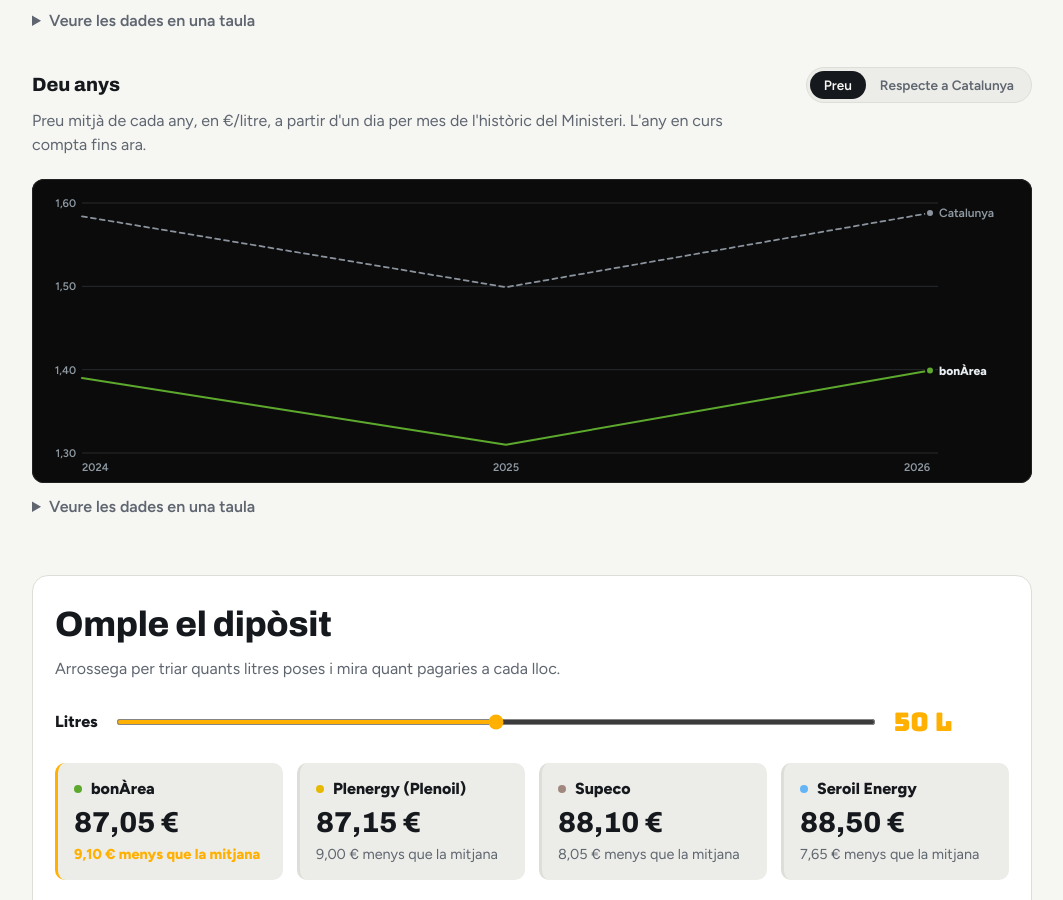
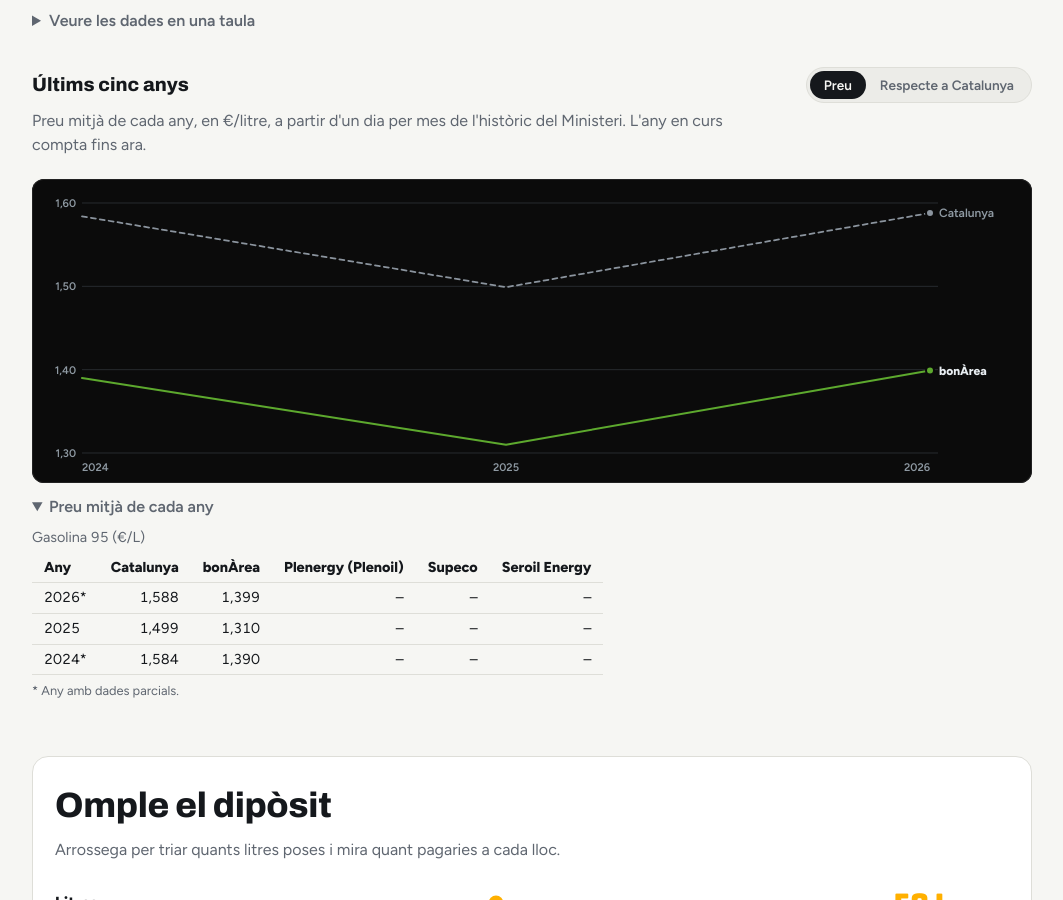
Before and after one commit to MartiFarranC/gulusinaCAT, a website with bundled scripts: page index.html in a window 1280 px wide. Shown: the part 4083-4983 px from the top of the page, without its empty margins (108-1171 px from the left). Built offline with nearby package versions, Linux system fonts and the light colour scheme; no server answers.

Commit message:
feat: mostra els últims cinc anys i el preu mitjà de cada any
El gràfic de deu anys passa a mostrar només els cinc últims, amb tots
els anys a l'eix. La taula de sota, oberta per defecte, dona sempre el
preu mitjà de cada any, també quan el gràfic mostra la diferència amb
la mitjana de Catalunya.

```diff
--- a/assets/js/evolucio.js
+++ b/assets/js/evolucio.js
@@ -1,10 +1,10 @@
-/** Com han anat els preus: marques triades, últims 30 dies i últims deu anys. */
+/** Com han anat els preus: marques triades, últims 30 dies i últims cinc anys. */
 
 import { element, marcaPremut, perId, perIdDeTipus, puntDeColor } from "./dom.js";
 import { diaIMes } from "./dates.js";
-import { formataAmbSigne } from "./format.js";
+import { formataAmbSigne, formataPreu } from "./format.js";
 import { dibuixaGrafic } from "./grafic.js";
-import { extremsIMig, totsOAlterns } from "./grafic-calculs.js";
+import { extremsIMig, tots } from "./grafic-calculs.js";
 import { ALTRES, CATALUNYA, NOMS, colorDe } from "./marques.js";
 import { NOM_DEL_COMBUSTIBLE, marquesReals } from "./estat.js";
 
@@ -16,6 +16,7 @@
 const MARQUES_TRIADES_D_INICI = 4;
 const BENZINERES_PER_SER_PRINCIPAL = 10;
 const DIES_DEL_GRAFIC = 30;
+const ANYS_DEL_GRAFIC = 5;
 const MESOS_PER_ANY = 12;
 /** @type {Serie} */
 const SERIE_CATALUNYA = { id: CATALUNYA, nom: "Catalunya", color: "#8B949E", discontinua: true };
@@ -53,25 +54,22 @@
   if (mode === "dif") {
     return {
       lead: "Quants cèntims per litre ha estat cada marca per sobre (+) o per sota (−) de la mitjana de totes les benzineres de Catalunya, any per any. Com més avall, més barata.",
-      descripcio: `${combustible}: diferència en cèntims de cada marca respecte a la mitjana de Catalunya, any per any des del ${anyInicial}. Les dades són a la taula de sota.`,
-      taula: `${combustible} (cèntims respecte a Catalunya)`,
+      descripcio: `${combustible}: diferència en cèntims de cada marca respecte a la mitjana de Catalunya, any per any des del ${anyInicial}. El preu mitjà de cada any és a la taula de sota.`,
     };
   }
   return {
     lead: "Preu mitjà de cada any, en €/litre, a partir d'un dia per mes de l'històric del Ministeri. L'any en curs compta fins ara.",
     descripcio: `${combustible}: preu mitjà de cada any des del ${anyInicial}, per marca i per a tot Catalunya. Les dades són a la taula de sota.`,
-    taula: `${combustible} (€/L)`,
   };
 }
 
 /**
  * @param {Estat} estat
  * @param {AnyHistoric} any
- * @param {readonly Serie[]} series
- * @param {number} anyActual
+ * @param {{series: readonly Serie[], anyActual: number, esDiferencia: boolean}} context
+ *   Si el valor és el preu mitjà o la diferència en cèntims amb la mitjana de Catalunya.
  */
-function puntDeLAny(estat, any, series, anyActual) {
-  const esDiferencia = estat.modeAnys === "dif";
+function puntDeLAny(estat, any, { series, anyActual, esDiferencia }) {
   const preu = (/** @type {string} */ id) => {
     const valor = any.preus[id]?.[estat.combustible] ?? 0;
     return valor > 0 ? valor : null;
@@ -184,13 +182,16 @@
   /** @param {boolean} animat */
   dibuixaAnys(animat) {
     const { estat } = this;
-    this.anys.hidden = estat.anual.length < 2;
+    const anys = estat.anual.slice(-ANYS_DEL_GRAFIC);
+    this.anys.hidden = anys.length < 2;
     this.actualitzaLaSeccio();
     if (this.anys.hidden) return;
-    const primer = /** @type {AnyHistoric} */ (estat.anual[0]).any;
+    const primer = /** @type {AnyHistoric} */ (anys[0]).any;
     const textos = textosDelsAnys(estat, estat.modeAnys, primer);
     const series = this.series();
-    const anyActual = new Date().getFullYear();
+    const context = { series, anyActual: new Date().getFullYear() };
+    const punts = (/** @type {boolean} */ esDiferencia) =>
+      anys.map((any) => puntDeLAny(estat, any, { ...context, esDiferencia }));
     perId("anysLead").textContent = textos.lead;
     dibuixaGrafic({
       svg: perIdDeTipus("anysSvg", SVGSVGElement),
@@ -200,10 +201,11 @@
       movimentReduit: estat.movimentReduit,
       series,
       columna: "Any",
-      titolDeLaTaula: textos.taula,
+      titolDeLaTaula: `${NOM_DEL_COMBUSTIBLE[estat.combustible]} (€/L)`,
       descripcio: textos.descripcio,
-      punts: estat.anual.map((any) => puntDeLAny(estat, any, series, anyActual)),
-      marquesDeLEix: totsOAlterns,
+      punts: punts(estat.modeAnys === "dif"),
+      taulaPropia: { punts: punts(false), formataValor: formataPreu },
+      marquesDeLEix: tots,
       ...(estat.modeAnys === "dif" ? OPCIONS_DE_LA_DIFERENCIA : {}),
     });
   }
@@ -276,7 +278,7 @@
       `${triades.length} de ${MAXIM_DE_MARQUES} marques triades. La línia discontínua és la mitjana de Catalunya.`;
   }
 
-  /** El gràfic de deu anys es dibuixa amb animació quan apareix a la pantalla. */
+  /** El gràfic dels anys es dibuixa amb animació quan apareix a la pantalla. */
   animaElsAnysQuanEsVegin() {
     if (this.anys.hidden || !("IntersectionObserver" in window)) return;
     const observador = new IntersectionObserver(
--- a/assets/js/grafic-calculs.js
+++ b/assets/js/grafic-calculs.js
@@ -81,7 +81,6 @@
 
 /**
  * @param {number} longitud Nombre de punts.
- * @param {boolean} esEstret Si el gràfic és estret, només un de cada dos, acabant per l'últim.
+ * @returns {number[]} Tots els punts.
  */
-export const totsOAlterns = (longitud, esEstret) =>
-  [...Array(longitud).keys()].filter((i) => !esEstret || i % 2 === (longitud - 1) % 2);
+export const tots = (longitud) => [...Array(longitud).keys()];
--- a/assets/js/grafic.js
+++ b/assets/js/grafic.js
@@ -30,6 +30,8 @@
  * @property {string} titolDeLaTaula
  * @property {string} columna Nom de la primera columna de la taula.
  * @property {(longitud: number, esEstret: boolean) => number[]} marquesDeLEix Punts amb text.
+ * @property {{punts: PuntDelGrafic[], formataValor: (valor: number) => string}} [taulaPropia]
+ *   Valors de la taula, si no són els mateixos del gràfic.
  * @property {(valor: number) => string} [formataValor]
  * @property {(valor: number) => string} [formataEix]
  * @property {number} [ampladaMinima] De l'eix vertical.
@@ -196,7 +198,8 @@
 
 /** @param {OpcionsDelGrafic} o */
 function ompleLaTaula(o) {
-  const formata = o.formataValor ?? formataPreu;
+  const formata = o.taulaPropia?.formataValor ?? o.formataValor ?? formataPreu;
+  const punts = o.taulaPropia?.punts ?? o.punts;
   const { taula } = o;
   taula.replaceChildren();
   taula.createCaption().textContent = o.titolDeLaTaula;
@@ -205,7 +208,7 @@
     capcalera.appendChild(element("th", null, text));
   }
   const cos = taula.createTBody();
-  for (const punt of [...o.punts].reverse()) {
+  for (const punt of [...punts].reverse()) {
     const fila = cos.insertRow();
     fila.insertCell().textContent = punt.fila;
     for (const serie of o.series) {
--- a/index.html
+++ b/index.html
@@ -190,7 +190,7 @@
 
         <div id="anysSec" class="sub-sec" hidden>
           <div class="sechead">
-            <h3>Deu anys</h3>
+            <h3>Últims cinc anys</h3>
             <div class="seg" id="anysMode" role="group" aria-label="Què es mostra">
               <button type="button" data-mode="preu" aria-pressed="true">Preu</button
               ><button type="button" data-mode="dif" aria-pressed="false">
@@ -203,8 +203,8 @@
             <svg id="anysSvg" role="img" tabindex="0"></svg>
             <div class="tip" id="anysTip" hidden></div>
           </div>
-          <details class="hist-table">
-            <summary>Veure les dades en una taula</summary>
+          <details class="hist-table" open>
+            <summary>Preu mitjà de cada any</summary>
             <div class="tbl-wrap"><table id="anysTable"></table></div>
             <p class="nota">* Any amb dades parcials.</p>
           </details>
```
Also changed, not shown: tests/e2e/instantanies/pagina.spec.js/anys-diferencia.json (+6 -12 lines), tests/e2e/instantanies/pagina.spec.js/copia.json (+2 -8 lines), tests/e2e/instantanies/pagina.spec.js/diesel.json (+2 -8 lines), tests/e2e/instantanies/pagina.spec.js/directe.json (+2 -8 lines), tests/e2e/instantanies/pagina.spec.js/filtre.json (+2 -8 lines), tests/e2e/instantanies/pagina.spec.js/gps.json (+2 -8 lines), tests/e2e/instantanies/pagina.spec.js/marques-dels-grafics.json (+2 -8 lines), tests/e2e/instantanies/pagina.spec.js/municipi.json (+2 -8 lines), tests/e2e/instantanies/pagina.spec.js/radi-i-ordre.json (+2 -8 lines), tests/js/grafic-calculs.test.js (+3 -4 lines), CHANGELOG.md, README.md.
